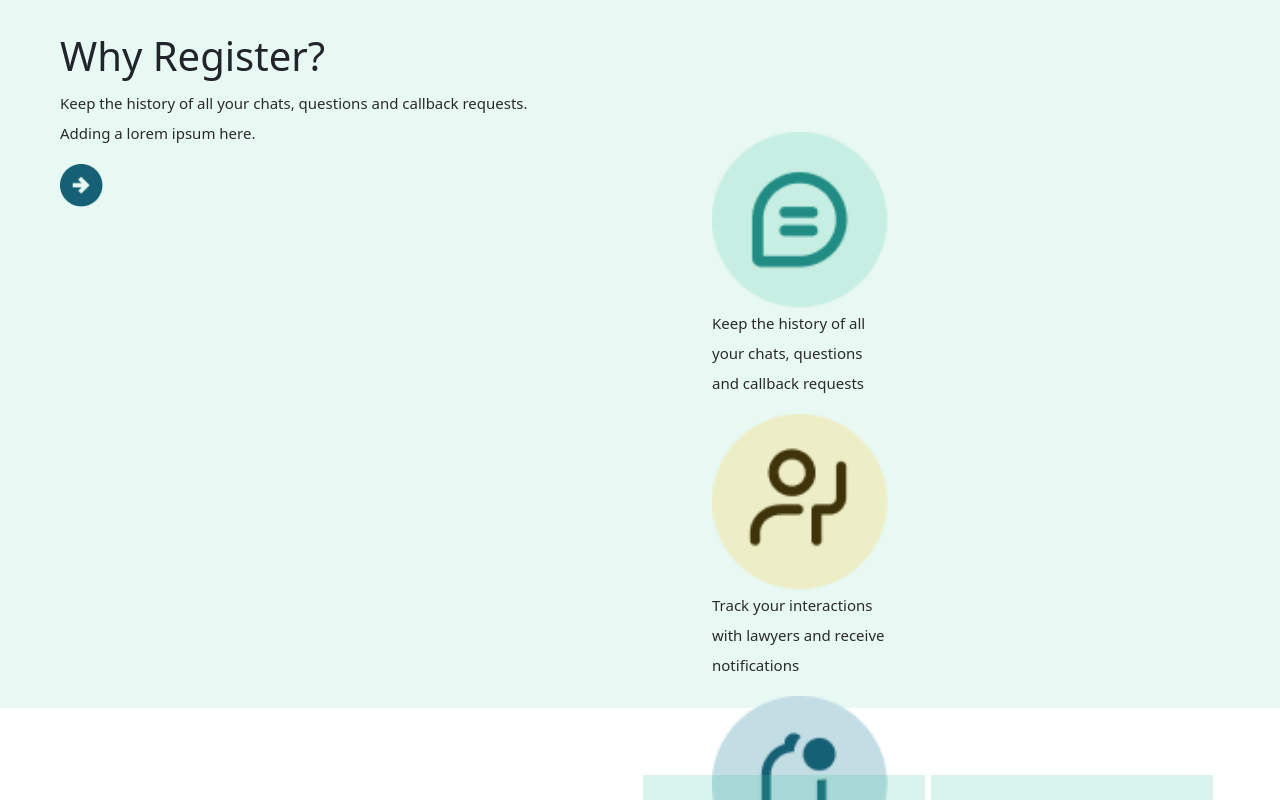
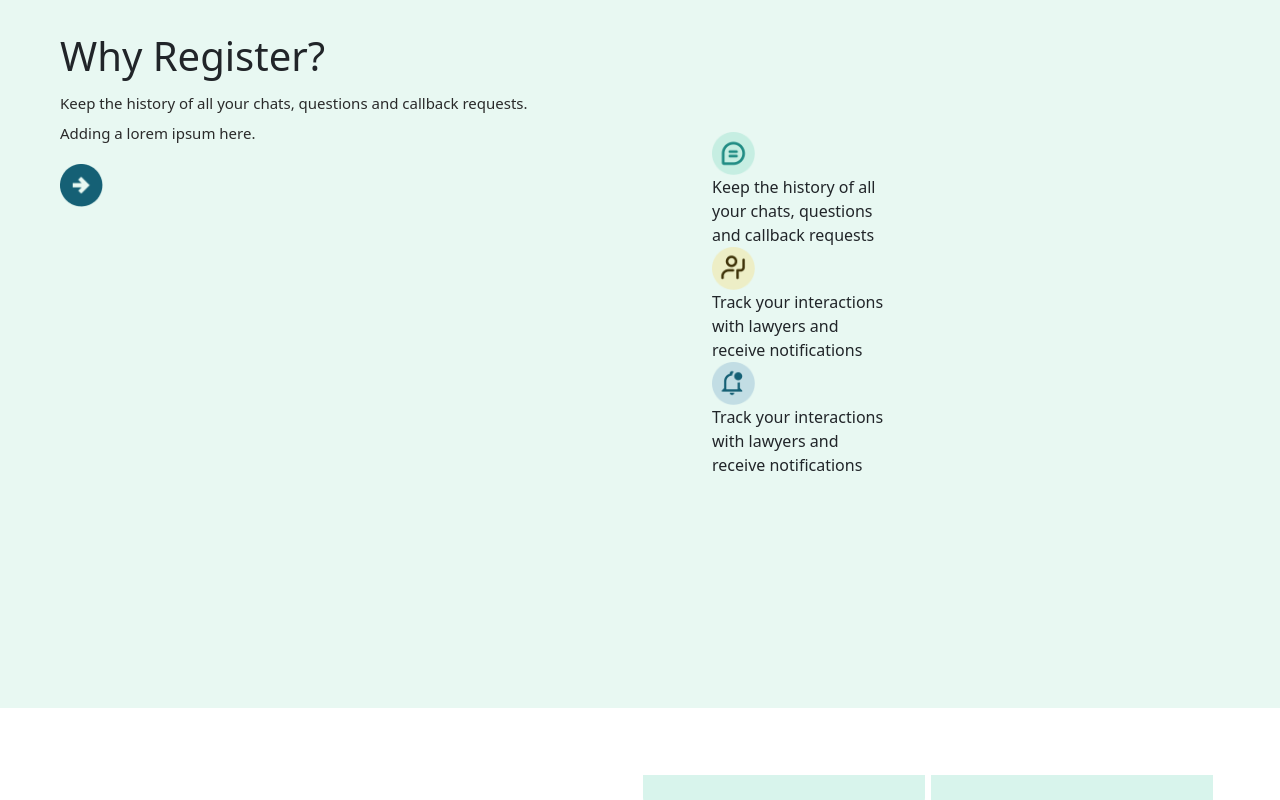
Before and after one commit to MN-React-Js-Dev/ConnectLegal, a React (Create React App) app: page / in a window 1280 px wide. Shown: the part 960-1760 px from the top of the page. Built offline with nearby package versions, Linux system fonts and the light colour scheme.

Commit message:
sejal code merge

```diff
--- a/src/Component/WhyRegister.js
+++ b/src/Component/WhyRegister.js
@@ -22,24 +22,18 @@ const WhyRegister = () => {
                         <div className="col-sm">
                             <div className='right_div'>
                                 <div className="row">
-                                    <img className='row_image_class' src={Group290Img} />
-                                    <span>
-                                        <p className=''>Keep the history of all your chats, questions and callback requests</p>
-                                    </span>
+                                    <span>   <img className='row_image_class' src={Group290Img} /></span>
+                                    <span> Keep the history of all your chats, questions and callback requests  </span>
 
                                 </div>
                                 <div className="row">
-                                    <img className='row_image_class' src={CircleMen} />
-                                    <span>
-                                        <p className=''>Track your interactions with lawyers and receive notifications</p>
-                                    </span>
+                                    <span> <img className='row_image_class' src={CircleMen} /></span>
+                                    <span> Track your interactions with lawyers and receive notifications </span>
                                 </div>
 
                                 <div className="row">
-                                    <img className='row_image_class' src={Notification} />
-                                    <span>
-                                        <p className=''>Track your interactions with lawyers and receive notifications</p>
-                                    </span>
+                                    <span><img className='row_image_class' src={Notification} /></span>
+                                    <span>  Track your interactions with lawyers and receive notifications </span>
                                 </div>
 
 
@@ -51,5 +45,4 @@ const WhyRegister = () => {
         </>
     )
 }
-
 export default WhyRegister
--- a/src/assets/css/templatemo-space-dynamic.css
+++ b/src/assets/css/templatemo-space-dynamic.css
@@ -1832,8 +1832,12 @@ responsive
 
  }
 
- .circle_arrow_img{
-  width: 43px;
-  height: 43px;
-
- }
+ .circle_arrow_img {
+   width: 43px;
+   height: 43px;
+
+ }
+
+ .row_image_class {
+   width: 43px;
+  }
```
